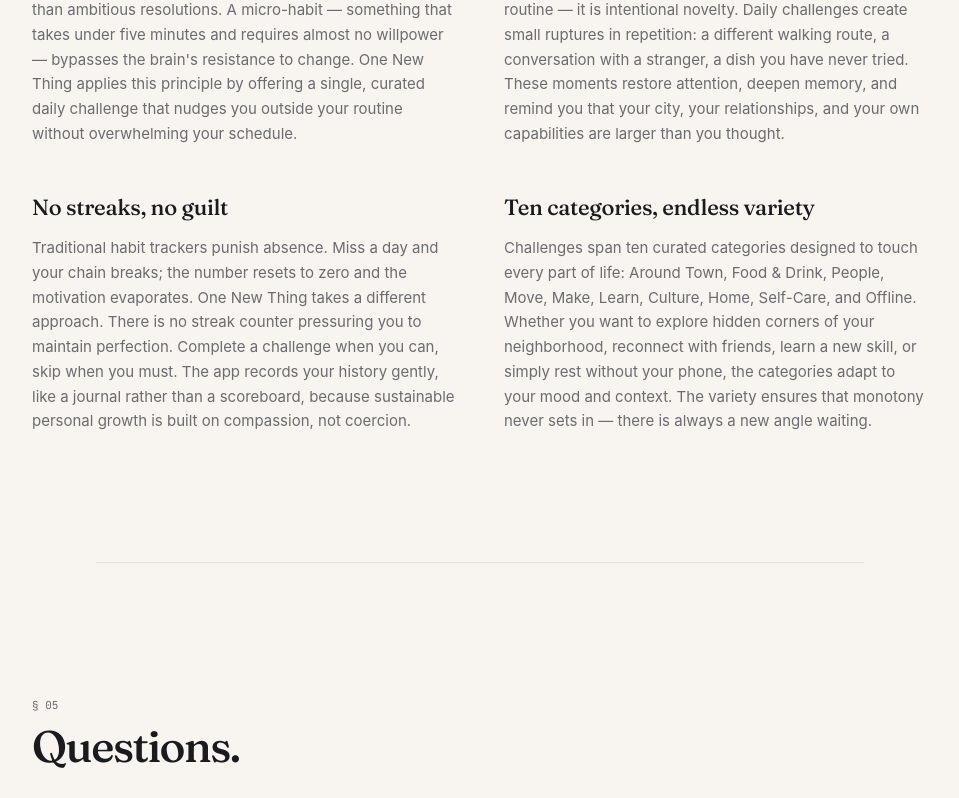
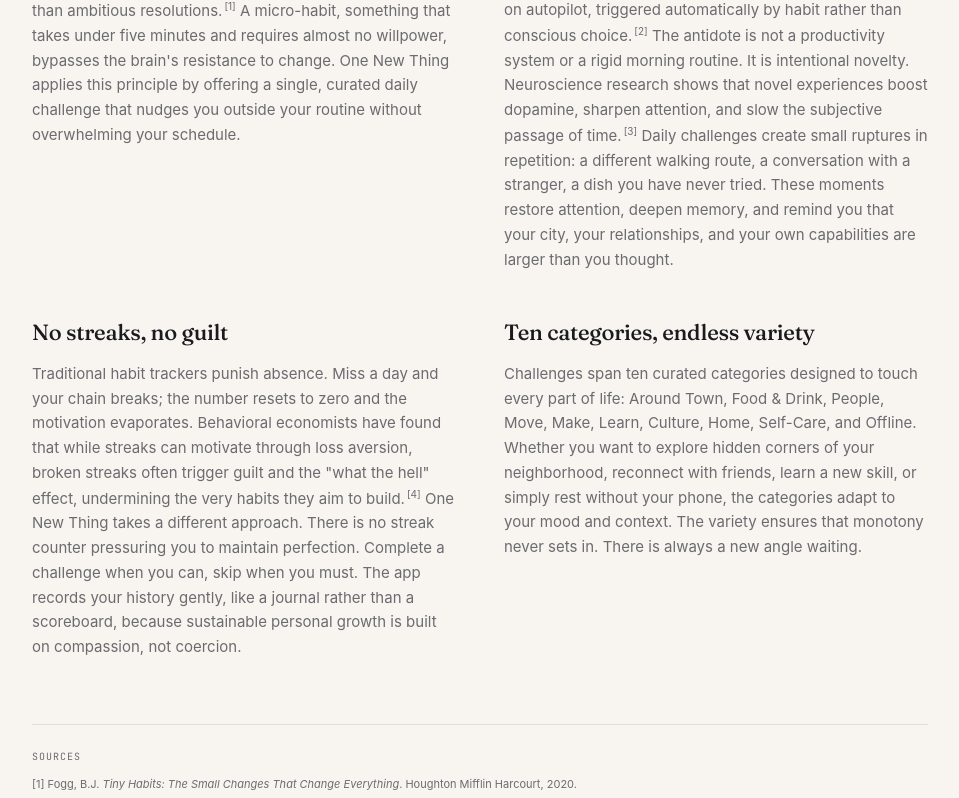
Before and after one commit to ahh1539/one-new-thing-landing, a Next.js app: page / in a window 1280 px wide. Shown: the part 6820-7618 px from the top of the page, without its empty margins (160-1119 px from the left). Built offline with nearby package versions, Linux system fonts and the light colour scheme.

Commit message:
adding app store link and citations

```diff
--- a/src/components/Footer.tsx
+++ b/src/components/Footer.tsx
@@ -21,9 +21,10 @@ export function Footer() {
             <ul className="flex flex-wrap gap-x-8 gap-y-2 text-[13px]">
               <li>
                 <a
-                  href="#"
+                  href="https://apps.apple.com/us/app/one-new-thing/id6770367175"
                   className="text-secondary transition-colors hover:text-ink"
                   rel="nofollow sponsored"
+                  target="_blank"
                 >
                   App Store
                 </a>
--- a/src/components/Hero.tsx
+++ b/src/components/Hero.tsx
@@ -49,8 +49,9 @@ export function Hero() {
 
           <div className="mt-10 flex flex-col gap-3 sm:flex-row">
             <a
-              href="#"
+              href="https://apps.apple.com/us/app/one-new-thing/id6770367175"
               rel="nofollow sponsored"
+              target="_blank"
               className="inline-flex h-12 items-center justify-center rounded-2xl bg-ink px-8 text-base font-semibold text-paper transition-all duration-200 hover:scale-[0.97] hover:opacity-90"
             >
               Get the app
--- a/src/components/Philosophy.tsx
+++ b/src/components/Philosophy.tsx
@@ -40,11 +40,20 @@ export function Philosophy() {
             <p className="mt-4 text-[15px] leading-[1.65] text-secondary">
               Research in behavioral psychology shows that small, daily actions
               compound into lasting change far more reliably than ambitious
-              resolutions. A micro-habit — something that takes under five
-              minutes and requires almost no willpower — bypasses the brain's
-              resistance to change. One New Thing applies this principle by
-              offering a single, curated daily challenge that nudges you outside
-              your routine without overwhelming your schedule.
+              resolutions.
+              <a
+                href="https://www.bjfogg.com/tiny-habits"
+                target="_blank"
+                rel="noopener noreferrer"
+                className="ml-0.5 align-super text-[10px] text-secondary hover:text-ink"
+              >
+                [1]
+              </a>{" "}
+              A micro-habit, something that takes under five minutes and
+              requires almost no willpower, bypasses the brain's resistance to
+              change. One New Thing applies this principle by offering a single,
+              curated daily challenge that nudges you outside your routine
+              without overwhelming your schedule.
             </p>
           </div>
 
@@ -56,14 +65,34 @@ export function Philosophy() {
               Breaking the autopilot
             </h3>
             <p className="mt-4 text-[15px] leading-[1.65] text-secondary">
-              When every weekday starts to feel the same, life narrows. The
-              antidote is not a productivity system or a rigid morning routine —
-              it is intentional novelty. Daily challenges create small ruptures
-              in repetition: a different walking route, a conversation with a
-              stranger, a dish you have never tried. These moments restore
-              attention, deepen memory, and remind you that your city, your
-              relationships, and your own capabilities are larger than you
-              thought.
+              When every weekday starts to feel the same, life narrows. Studies
+              suggest roughly two-thirds of daily behaviors run on autopilot,
+              triggered automatically by habit rather than conscious choice.
+              <a
+                href="https://www.sciencedaily.com/releases/2026/03/260306112724.htm"
+                target="_blank"
+                rel="noopener noreferrer"
+                className="ml-0.5 align-super text-[10px] text-secondary hover:text-ink"
+              >
+                [2]
+              </a>{" "}
+              The antidote is not a productivity system or a rigid morning
+              routine. It is intentional novelty. Neuroscience research shows
+              that novel experiences boost dopamine, sharpen attention, and slow
+              the subjective passage of time.
+              <a
+                href="https://www.creativegroupinc.com/2025/11/05/the-psychology-and-power-of-novelty-ignites-engagement/"
+                target="_blank"
+                rel="noopener noreferrer"
+                className="ml-0.5 align-super text-[10px] text-secondary hover:text-ink"
+              >
+                [3]
+              </a>{" "}
+              Daily challenges create small ruptures in repetition: a different
+              walking route, a conversation with a stranger, a dish you have
+              never tried. These moments restore attention, deepen memory, and
+              remind you that your city, your relationships, and your own
+              capabilities are larger than you thought.
             </p>
           </div>
 
@@ -77,8 +106,20 @@ export function Philosophy() {
             <p className="mt-4 text-[15px] leading-[1.65] text-secondary">
               Traditional habit trackers punish absence. Miss a day and your
               chain breaks; the number resets to zero and the motivation
-              evaporates. One New Thing takes a different approach. There is no
-              streak counter pressuring you to maintain perfection. Complete a
+              evaporates. Behavioral economists have found that while streaks
+              can motivate through loss aversion, broken streaks often trigger
+              guilt and the "what the hell" effect, undermining the very habits
+              they aim to build.
+              <a
+                href="https://www.psychologicalscience.org/news/to-build-a-habit-try-a-streak.html"
+                target="_blank"
+                rel="noopener noreferrer"
+                className="ml-0.5 align-super text-[10px] text-secondary hover:text-ink"
+              >
+                [4]
+              </a>{" "}
+              One New Thing takes a different approach. There is no streak
+              counter pressuring you to maintain perfection. Complete a
               challenge when you can, skip when you must. The app records your
               history gently, like a journal rather than a scoreboard, because
               sustainable personal growth is built on compassion, not coercion.
@@ -99,9 +140,35 @@ export function Philosophy() {
               explore hidden corners of your neighborhood, reconnect with
               friends, learn a new skill, or simply rest without your phone, the
               categories adapt to your mood and context. The variety ensures
-              that monotony never sets in — there is always a new angle waiting.
+              that monotony never sets in. There is always a new angle waiting.
             </p>
           </div>
+        </div>
+
+        <div className="mt-16 border-t border-border pt-6">
+          <p className="font-mono text-[10px] uppercase tracking-[1px] text-secondary">
+            Sources
+          </p>
+          <ol className="mt-3 space-y-1.5 text-[11px] leading-[1.5] text-secondary">
+            <li>
+              [1] Fogg, B.J.{" "}
+              <em>Tiny Habits: The Small Changes That Change Everything</em>.
+              Houghton Mifflin Harcourt, 2020.
+            </li>
+            <li>
+              [2] "Scientists say most of what you do each day happens on
+              autopilot."{" "}
+              <em>ScienceDaily</em>, March 2026.
+            </li>
+            <li>
+              [3] "The Psychology and Power of Novelty Ignites Engagement."{" "}
+              <em>Creative Group</em>, Nov 2025.
+            </li>
+            <li>
+              [4] Milkman, K. "To Build a Habit, Try a Streak."{" "}
+              <em>Association for Psychological Science</em>, Jan 2025.
+            </li>
+          </ol>
         </div>
       </div>
     </section>
```
